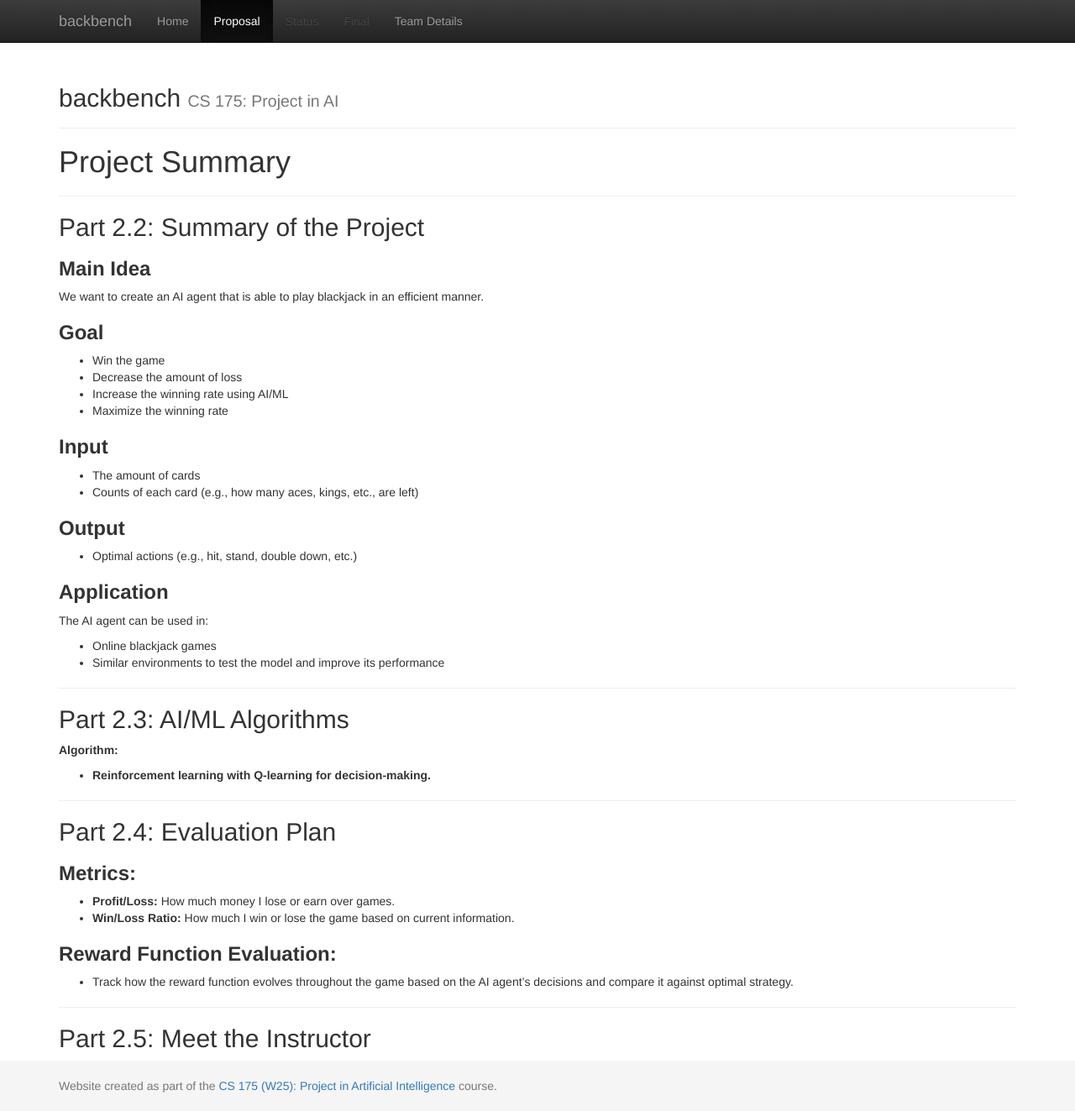
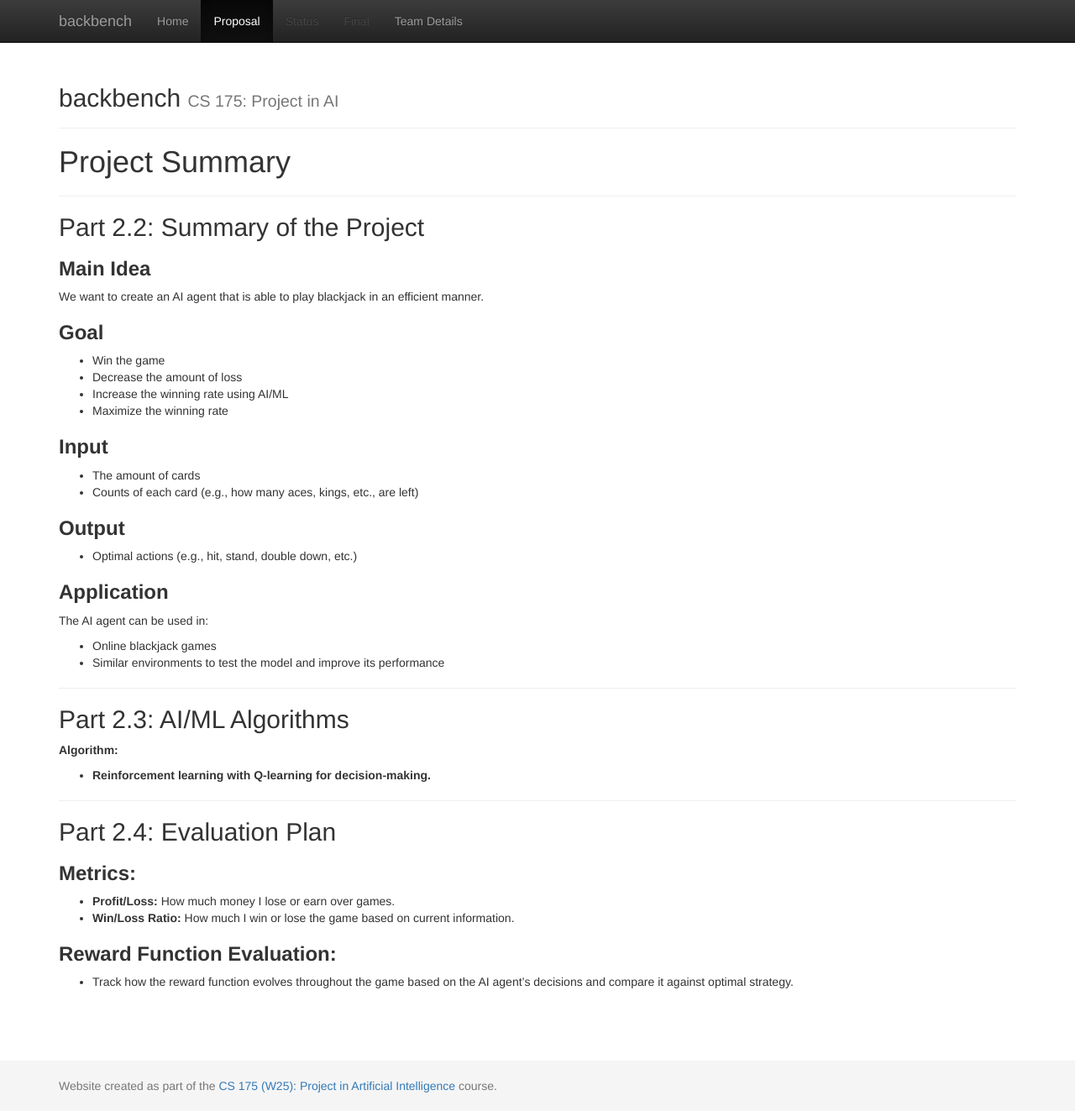
Before and after one commit to mcthoma1/backbench, a Jekyll site: the page built from docs/proposal.md, in a window 1280 px wide and 1323 px high. Shown: the whole window at 84% size. Built offline with Jekyll 4.4.1, drawn with Linux system fonts in a browser that asks for light colours.

Commit message:
changed proposal.md

```diff
--- a/docs/proposal.md
+++ b/docs/proposal.md
@@ -45,7 +45,3 @@ The AI agent can be used in:
 
 ### **Reward Function Evaluation:**
 - Track how the reward function evolves throughout the game based on the AI agent’s decisions and compare it against optimal strategy.
-
----
-
-## Part 2.5: Meet the Instructor
```
